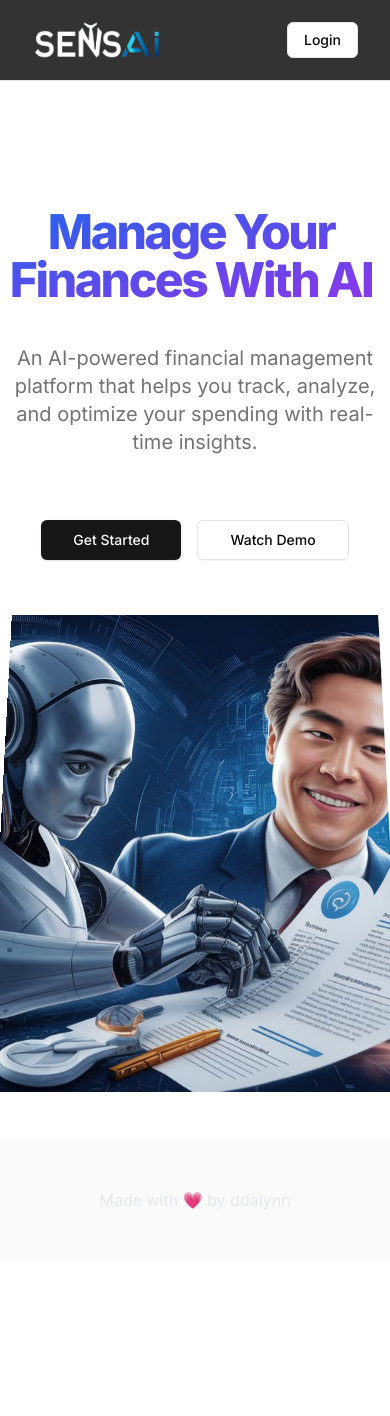
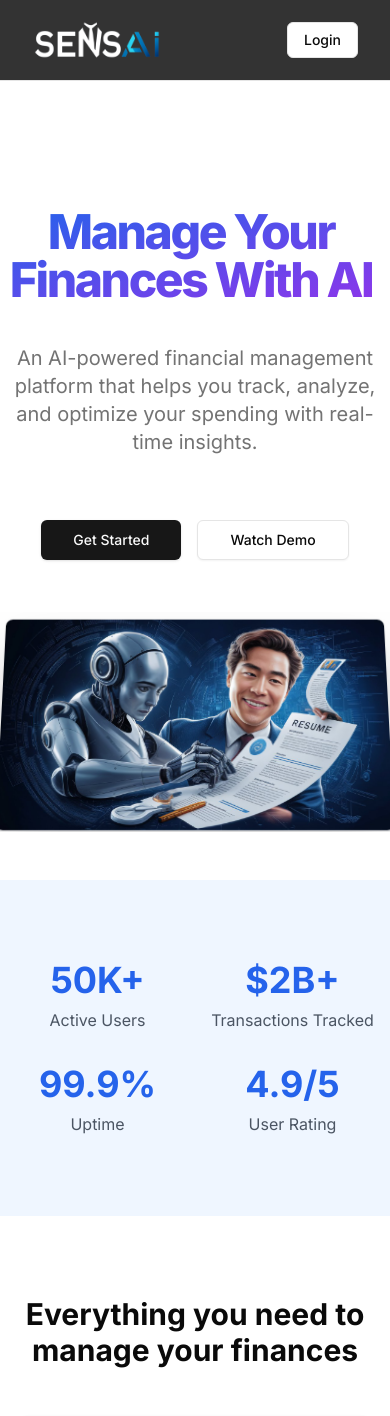
Before and after one commit to dalfang/wealth, a Next.js app: page / in a window 390 px wide. Shown: the top 1416 px of the page. Before the commit the page ends 1260 px from the top, so only its background shows below. Built offline with nearby package versions, Linux system fonts and the light colour scheme; no server answers.

Commit message:
data sections loaded

```diff
--- a/app/globals.css
+++ b/app/globals.css
@@ -130,14 +130,13 @@
 }
 
 .hero-image {
-  position: relative;
   transform: translateY(0) rotateX(15deg) scale(1);
   transition: all 0.5s ease-out;
   will-change: transform;
 }
 
 .hero-image.scrolled {
-  transform: translateY(-20px) rotateX(0deg) scale(1);
+  transform: translateY(40px) rotateX(0deg) scale(1);
 }
 
 @keyframes gradientMove {
--- a/app/page.js
+++ /dev/null
@@ -1,11 +0,0 @@
-import Image from "next/image";
-import { Button } from "@/components/ui/button";
-import { Hero } from "@/components/hero";
-
-export default function Home() {
-  return (
-    <div className="mt-40">
-      <Hero />
-    </div>
-  );
-}
--- /dev/null
+++ b/app/page.jsx
@@ -0,0 +1,71 @@
+import Image from "next/image";
+import { Button } from "@/components/ui/button";
+import { Hero } from "@/components/hero";
+import { statsData, featuresData, howItWorksData } from "@/data/landing";
+import {
+  Card,
+  CardHeader,
+  CardTitle,
+  CardDescription,
+  CardContent,
+  CardFooter,
+} from "@/components/ui/card";
+
+export default function Home() {
+  return (
+    <div className="mt-40">
+      <Hero />
+      <section className="py-20 bg-blue-50">
+        <div className="container mx-auto px-4">
+          <div className="grid grid-cols-2 md:grid-cols-4 gap-8">
+            {statsData.map((statsData, index) => (
+              <div key={index} className="text-center">
+                <div className="text-4xl font-bold text-blue-600 mb-2">
+                  {statsData.value}
+                </div>
+                <div className="text-gray-600">{statsData.label}</div>
+              </div>
+            ))}
+          </div>
+        </div>
+      </section>
+      <section className="py-20">
+        <div className="container mx-auto px-4">
+          <h2 className="text-3xl font-bold text-center mb-12">
+            Everything you need to manage your finances
+          </h2>
+
+          <div className="grid grid-cols-1 md:grid-cols-2 lg:grid-cols-3 gap-8">
+            {featuresData.map((feature, index) => (
+              <Card key={index} className="p-6">
+                <CardContent className="space-y-4 pt-4">
+                  {feature.icon}
+                  <h3 className="text-xl font-semibold">{feature.title}</h3>
+                  <p className="text-gray-600">{feature.description}</p>
+                </CardContent>
+              </Card>
+            ))}
+          </div>
+        </div>
+      </section>
+
+      <section className="py-20 bg-blue-50">
+        <div className="container mx-auto px-4">
+          <h2 className="text-3xl font-bold text-center mb-16">How It Works</h2>
+
+          <div className="grid grid-cols-1 md:grid-cols-3 gap-8">
+            {howItWorksData.map((step, index) => (
+              <div key={index}>
+                <div className="w-16 h-16 bg-blue-100 rounded-full flex items-center justify-center mx-auto mb-6">
+                  {step.icon}
+                </div>
+                <h3>{step.title}</h3>
+                <p>{step.description}</p>
+              </div>
+            ))}
+          </div>
+        </div>
+      </section>
+    </div>
+  );
+}
--- a/components/hero.jsx
+++ b/components/hero.jsx
@@ -44,13 +44,14 @@
         </Link>
       </div>
 
-      <div className="hero-image-wrapper relative w-full h-[500px]">
-        <div ref={imageRef} className="hero-image relative w-full h-full">
+      <div className="hero-image-wrapper mt-5 md:mt-0">
+        <div ref={imageRef} className="hero-image">
           <Image
             src="/banner.jpeg"
             alt="Banner"
-            fill
-            className="object-cover"
+            width={1280}
+            height={720}
+            className="rounded-lg shadow-2xl border mx-auto"
             priority
           />
         </div>
--- /dev/null
+++ b/data/landing.js
@@ -0,0 +1,111 @@
+import {
+  BarChart3,
+  Receipt,
+  PieChart,
+  CreditCard,
+  Globe,
+  Zap,
+} from "lucide-react";
+
+// Stats Data
+export const statsData = [
+  {
+    value: "50K+",
+    label: "Active Users",
+  },
+  {
+    value: "$2B+",
+    label: "Transactions Tracked",
+  },
+  {
+    value: "99.9%",
+    label: "Uptime",
+  },
+  {
+    value: "4.9/5",
+    label: "User Rating",
+  },
+];
+
+// Features Data
+export const featuresData = [
+  {
+    icon: <BarChart3 className="h-8 w-8 text-blue-600" />,
+    title: "Advanced Analytics",
+    description:
+      "Get detailed insights into your spending patterns with AI-powered analytics",
+  },
+  {
+    icon: <Receipt className="h-8 w-8 text-blue-600" />,
+    title: "Smart Receipt Scanner",
+    description:
+      "Extract data automatically from receipts using advanced AI technology",
+  },
+  {
+    icon: <PieChart className="h-8 w-8 text-blue-600" />,
+    title: "Budget Planning",
+    description: "Create and manage budgets with intelligent recommendations",
+  },
+  {
+    icon: <CreditCard className="h-8 w-8 text-blue-600" />,
+    title: "Multi-Account Support",
+    description: "Manage multiple accounts and credit cards in one place",
+  },
+  {
+    icon: <Globe className="h-8 w-8 text-blue-600" />,
+    title: "Multi-Currency",
+    description: "Support for multiple currencies with real-time conversion",
+  },
+  {
+    icon: <Zap className="h-8 w-8 text-blue-600" />,
+    title: "Automated Insights",
+    description: "Get automated financial insights and recommendations",
+  },
+];
+
+// How It Works Data
+export const howItWorksData = [
+  {
+    icon: <CreditCard className="h-8 w-8 text-blue-600" />,
+    title: "1. Create Your Account",
+    description:
+      "Get started in minutes with our simple and secure sign-up process",
+  },
+  {
+    icon: <BarChart3 className="h-8 w-8 text-blue-600" />,
+    title: "2. Track Your Spending",
+    description:
+      "Automatically categorize and track your transactions in real-time",
+  },
+  {
+    icon: <PieChart className="h-8 w-8 text-blue-600" />,
+    title: "3. Get Insights",
+    description:
+      "Receive AI-powered insights and recommendations to optimize your finances",
+  },
+];
+
+// Testimonials Data
+export const testimonialsData = [
+  {
+    name: "Sarah Johnson",
+    role: "Small Business Owner",
+    image: "https://randomuser.me/api/portraits/women/75.jpg",
+    quote:
+      "Welth has transformed how I manage my business finances. The AI insights have helped me identify cost-saving opportunities I never knew existed.",
+  },
+  {
+    name: "Michael Chen",
+    role: "Freelancer",
+    image: "https://randomuser.me/api/portraits/men/75.jpg",
+    quote:
+      "The receipt scanning feature saves me hours each month. Now I can focus on my work instead of manual data entry and expense tracking.",
+  },
+  {
+    name: "Emily Rodriguez",
+    role: "Financial Advisor",
+    image: "https://randomuser.me/api/portraits/women/74.jpg",
+    quote:
+      "I recommend Welth to all my clients. The multi-currency support and detailed analytics make it perfect for international investors.",
+  },
+];
```
